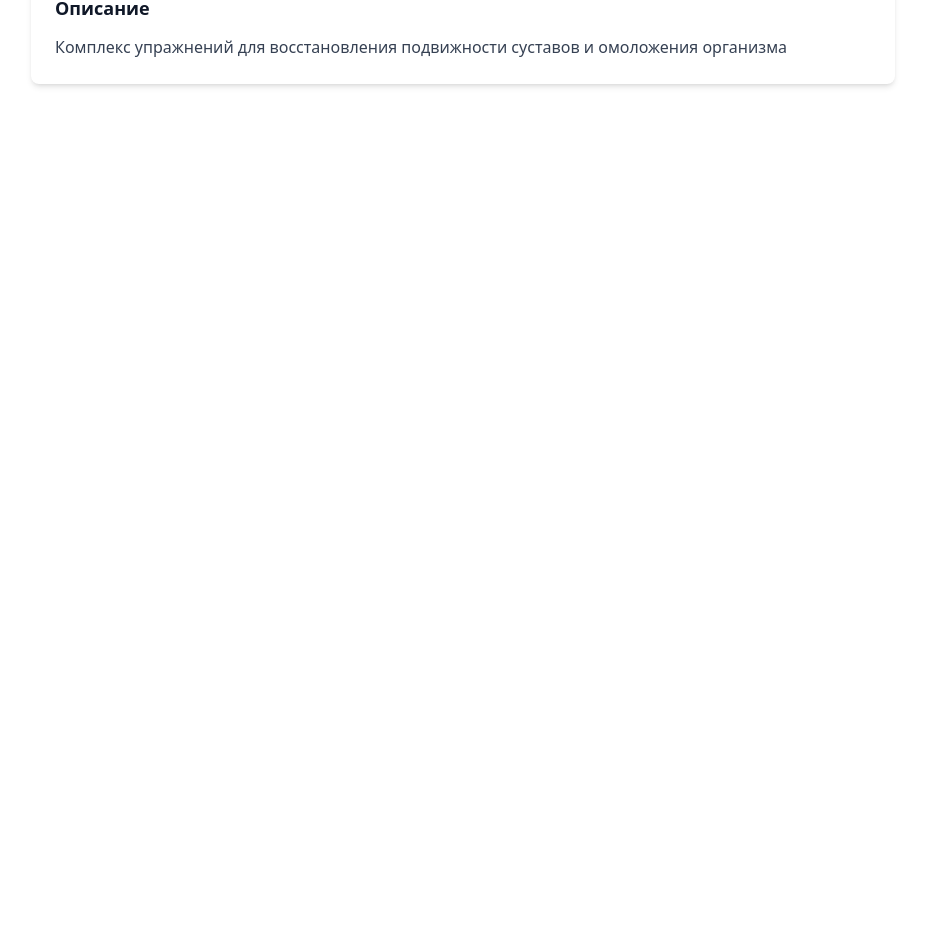
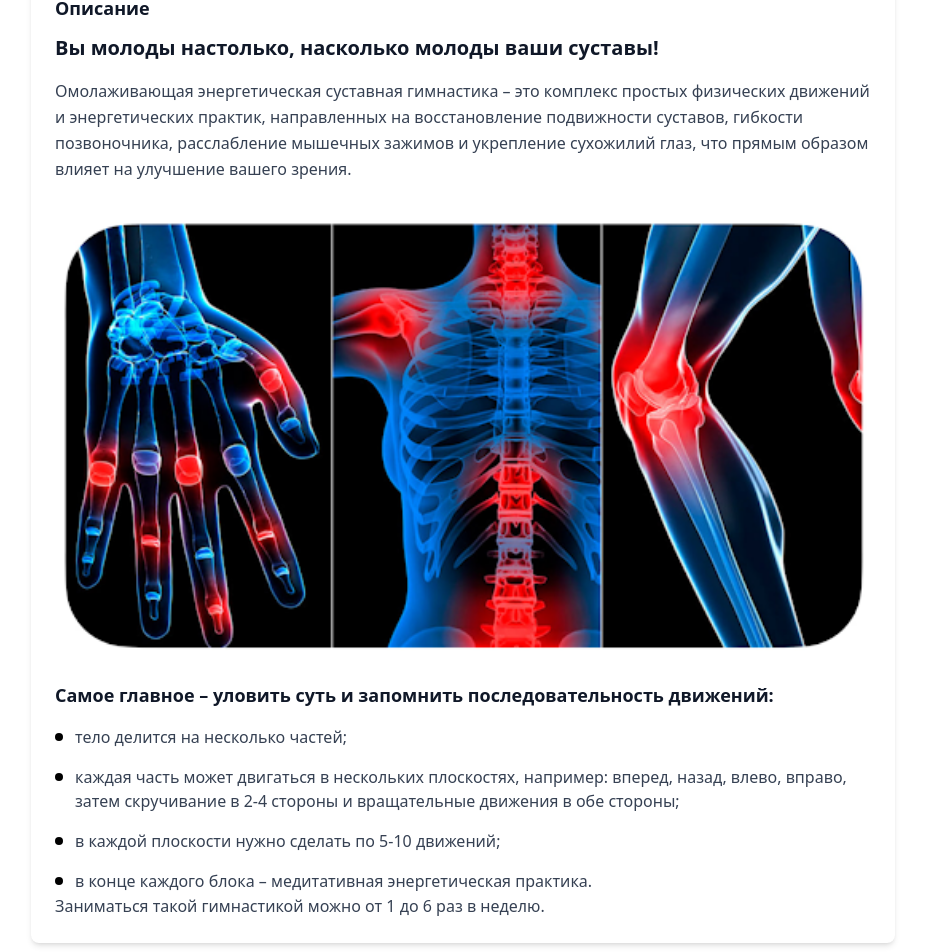
Before and after one commit to EdilKulzhabay/tochkatest, a React (Vite) app in the folder client/: page /practice/1 in a window 1280 px wide. Shown: the part 676-1628 px from the top of the page, without its empty margins (177-1102 px from the left). Before the commit the page ends 800 px from the top, so only its background shows below. Built offline with nearby package versions, Linux system fonts and the light colour scheme.

Commit message:
MVP front 4

```diff
--- a/client/src/pages/user/diary.tsx
+++ b/client/src/pages/user/diary.tsx
@@ -67,7 +67,7 @@ const Diary: React.FC = () => {
         <div className="min-h-screen bg-white pb-[110px]">
             <div className="flex items-center justify-between mb-2 p-4 bg-gray-100">
                 <div className='w-5 bg-gray-100'></div>
-                <h1 className="text-2xl font-bold text-gray-900">Дневник</h1>
+                <h1 className="text-2xl font-bold text-gray-900">Дневник ОБД</h1>
                 <div>
                     <img src="/icons/logo.png" alt="logo" className="w-8 h-8" />
                 </div>
--- a/client/src/pages/user/faq.tsx
+++ b/client/src/pages/user/faq.tsx
@@ -35,11 +35,6 @@ const FAQ: React.FC = () => {
             answer: `Можно ;)
 Но начать всё-же лучше с Точки-1 "Энергия Предназначения".
 На ней вы восстановите свою энергию, которую затем можно будет направить в цели. Осознанное движение к ним начинается на Точке-2.`
-        },
-        {
-            id: 'live',
-            question: 'Можно ли проходить живую Точку "Энергия Предназначения" .live без прохождения онлайн-курса?',
-            answer: `Рекомендуется сначала пройти онлайн-курс "Энергия Предназначения" для лучшего понимания материала и максимальной эффективности от живого мероприятия.`
         },
         {
             id: 'team',
--- a/client/src/pages/user/horoscope.tsx
+++ b/client/src/pages/user/horoscope.tsx
@@ -97,9 +97,9 @@ const Horoscope: React.FC = () => {
                         </span>
                     </div>
 
-                    <h2 className="text-2xl font-bold text-gray-900 mb-2 text-center">
+                    {/* <h2 className="text-2xl font-bold text-gray-900 mb-2 text-center">
                         {currentHoroscope.title}
-                    </h2>
+                    </h2> */}
                     <h3 className="text-xl text-blue-600 mb-6 text-center">
                         {currentHoroscope.energyName}
                     </h3>
@@ -148,7 +148,7 @@ const Horoscope: React.FC = () => {
                         onClick={() => setShowModal(true)}
                         className="bg-blue-600 text-white font-bold py-4 px-8 rounded-lg text-lg shadow-lg hover:bg-blue-700 transition-all duration-300 transform hover:scale-105"
                     >
-                        Посмотреть все гороскопы
+                        Посмотреть все знаки
                     </button>
                 </div>
             </div>
--- a/client/src/pages/user/main.tsx
+++ b/client/src/pages/user/main.tsx
@@ -68,8 +68,8 @@ const Main: React.FC = () => {
                         <div>Вопросы<br/> и ответы</div>
                     </Link>
                     <Link to="/meditations" className="bg-gray-100 rounded-lg flex items-center justify-between p-4 text-gray-800 text-center pl-2">
-                    <div className=""><img src={'/icons/meditations.png'} alt="meditations" className="w-16 h-16" /></div>
-                        <span>Меди<br/>тации</span>
+                    <div className=""><img src={'/icons/meditations.png'} alt="meditations" className="w-14 h-14" /></div>
+                        <span>Медитации</span>
                     </Link>
                     <Link to="/video" className="bg-gray-100 rounded-lg flex items-center justify-between p-4 text-gray-800 text-center pl-2">
                         <div className=""><img src={'/icons/video.png'} alt="video" className="w-16 h-16" /></div>
--- a/client/src/pages/user/meditations.tsx
+++ b/client/src/pages/user/meditations.tsx
@@ -69,7 +69,7 @@ const Meditations: React.FC = () => {
     const getAccessColor = (accessType: string) => {
         switch (accessType) {
             case 'free':
-                return 'bg-green-500 hover:bg-green-600';
+                return 'bg-blue-500 hover:bg-blue-600';
             case 'subscription':
                 return 'bg-purple-500 hover:bg-purple-600';
             default:
--- a/client/src/pages/user/practice/[id].tsx
+++ b/client/src/pages/user/practice/[id].tsx
@@ -129,9 +129,82 @@ const PracticeDetail: React.FC = () => {
                     {/* Full Description */}
                     <div className="prose max-w-none">
                         <h3 className="text-lg font-semibold text-gray-900 mb-3">Описание</h3>
-                        <div className="text-gray-700 whitespace-pre-line leading-relaxed">
-                            {practice.description}
-                        </div>
+                        {id === '1' && (
+                            <div className="space-y-6">
+                                <div className="">
+                                    <h4 className="text-xl font-bold text-gray-900 mb-4">
+                                        Вы молоды настолько, насколько молоды ваши суставы!
+                                    </h4>
+                                    <p className="text-gray-700 leading-relaxed mb-6">
+                                        Омолаживающая энергетическая суставная гимнастика – это комплекс простых
+                                        физических движений и энергетических практик, направленных на восстановление
+                                        подвижности суставов, гибкости позвоночника, расслабление мышечных зажимов и
+                                        укрепление сухожилий глаз, что прямым образом влияет на улучшение вашего зрения.
+                                    </p>
+
+                                    {/* Изображение-заглушка для суставов */}
+                                    <div className="">
+                                        <img src="/images/practiceContent1.png" alt="practice1" className="w-full h-full object-cover" />
+                                    </div>
+                                </div>
+
+                                <div className="">
+                                    <h4 className="text-lg font-semibold text-gray-900 mb-4">
+                                        Самое главное – уловить суть и запомнить последовательность движений:
+                                    </h4>
+
+                                    <ul className="space-y-4 text-gray-700">
+                                        <li className="flex items-start">
+                                            <span className="inline-block w-2 h-2 bg-black rounded-full mt-2 mr-3 flex-shrink-0"></span>
+                                            <span>тело делится на несколько частей;</span>
+                                        </li>
+
+                                        <li className="flex items-start">
+                                            <span className="inline-block w-2 h-2 bg-black rounded-full mt-2 mr-3 flex-shrink-0"></span>
+                                            <span>
+                                                каждая часть может двигаться в нескольких плоскостях, например: вперед, назад,
+                                                влево, вправо, затем скручивание в 2-4 стороны и вращательные движения в обе
+                                                стороны;
+                                            </span>
+                                        </li>
+
+                                        <li className="flex items-start">
+                                            <span className="inline-block w-2 h-2 bg-black rounded-full mt-2 mr-3 flex-shrink-0"></span>
+                                            <span>в каждой плоскости нужно сделать по 5-10 движений;</span>
+                                        </li>
+
+                                        <li className="flex items-start">
+                                            <span className="inline-block w-2 h-2 bg-black rounded-full mt-2 mr-3 flex-shrink-0"></span>
+                                            <span>в конце каждого блока – медитативная энергетическая практика.</span>
+                                        </li>
+                                    </ul>
+
+                                    <p className="text-gray-700 leading-relaxed">
+                                        Заниматься такой гимнастикой можно от 1 до 6 раз в неделю.
+                                    </p>
+                                </div>
+                            </div>
+                        )}
+
+                        {id === '2' && (
+                            <div className="space-y-6">
+                                <div className="">
+                                    <p className="text-gray-700 leading-relaxed mb-6">
+                                        Бесполезное упражнение – внешне очень простой инструмент в работе с подсознанием.
+                                        Но, как вы уже догадались, глубокий по содержанию и сложный по исполнению. И очень
+                                        эффективный. Главная цель этого упражнения – взять под осознанный контроль и
+                                        управление своё подсознание и свою жизнь.
+                                    </p>
+                                </div>
+
+                                <div className="">
+                                    <p className="text-gray-700 leading-relaxed font-semibold mb-4">
+                                        Получите удовольствие от этого упражнения, двигайтесь и посмотрите, что
+                                        вы получите. Примите этот вызов самому себе.
+                                    </p>
+                                </div>
+                            </div>
+                        )}
                     </div>
                 </div>
 
--- a/client/src/pages/user/transits.tsx
+++ b/client/src/pages/user/transits.tsx
@@ -29,7 +29,7 @@ const Transits: React.FC = () => {
         {
             id: '1',
             dateRange: '25–30 июля',
-            title: 'ВОРОТА ЛИДЕРСТВА',
+            title: '31 – ВОРОТА ЛИДЕРСТВА',
             geneKey: 'Генный ключ «Звучание вашей истины»',
             accessType: 'free',
             content: {
@@ -130,7 +130,7 @@ const Transits: React.FC = () => {
                 <Link to="/" className="w-8 h-8 bg-gray-200 rounded-full flex items-center justify-center">
                     <img src="/icons/arrowBack.png" alt="arrowBack" className="w-5 h-5" />
                 </Link>
-                <h1 className="text-2xl font-bold">Транзиты</h1>
+                <h1 className="text-2xl font-bold">Описание транзитов</h1>
                 <div>
                     <img src="/icons/logo.png" alt="logo" className="w-8 h-8" />
                 </div>
--- a/client/src/pages/user/video.tsx
+++ b/client/src/pages/user/video.tsx
@@ -69,7 +69,7 @@ const Video: React.FC = () => {
     const getAccessColor = (accessType: string) => {
         switch (accessType) {
             case 'free':
-                return 'bg-green-500 hover:bg-green-600';
+                return 'bg-blue-500 hover:bg-blue-600';
             case 'subscription':
                 return 'bg-purple-500 hover:bg-purple-600';
             default:
```
Also changed, not shown: client/src/pages/user/about.tsx (+10 -36 lines), client/src/pages/user/profile.tsx (+4 -6 lines), client/public/images/practiceContent1.png (added), client/public/images/user.jpg (added).
